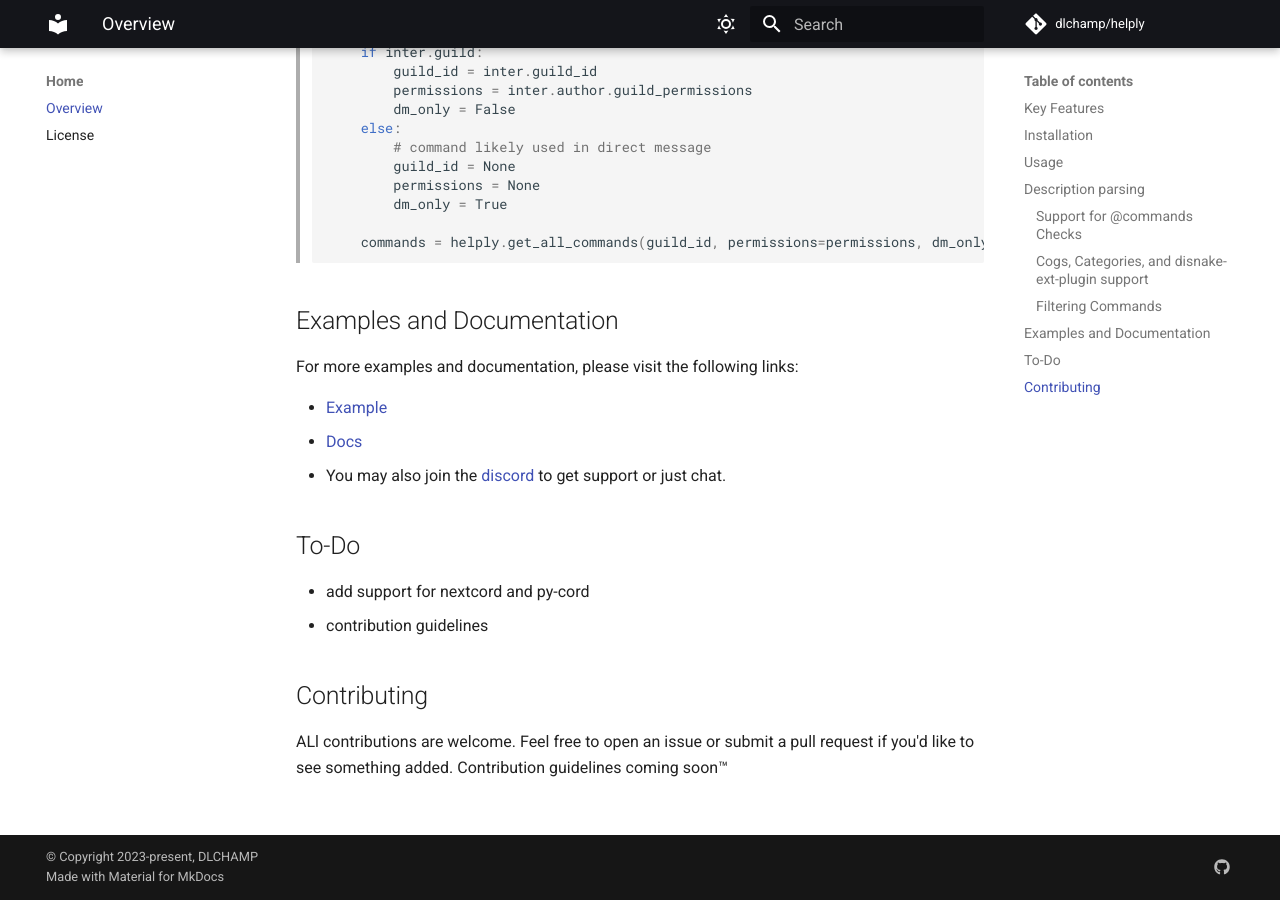
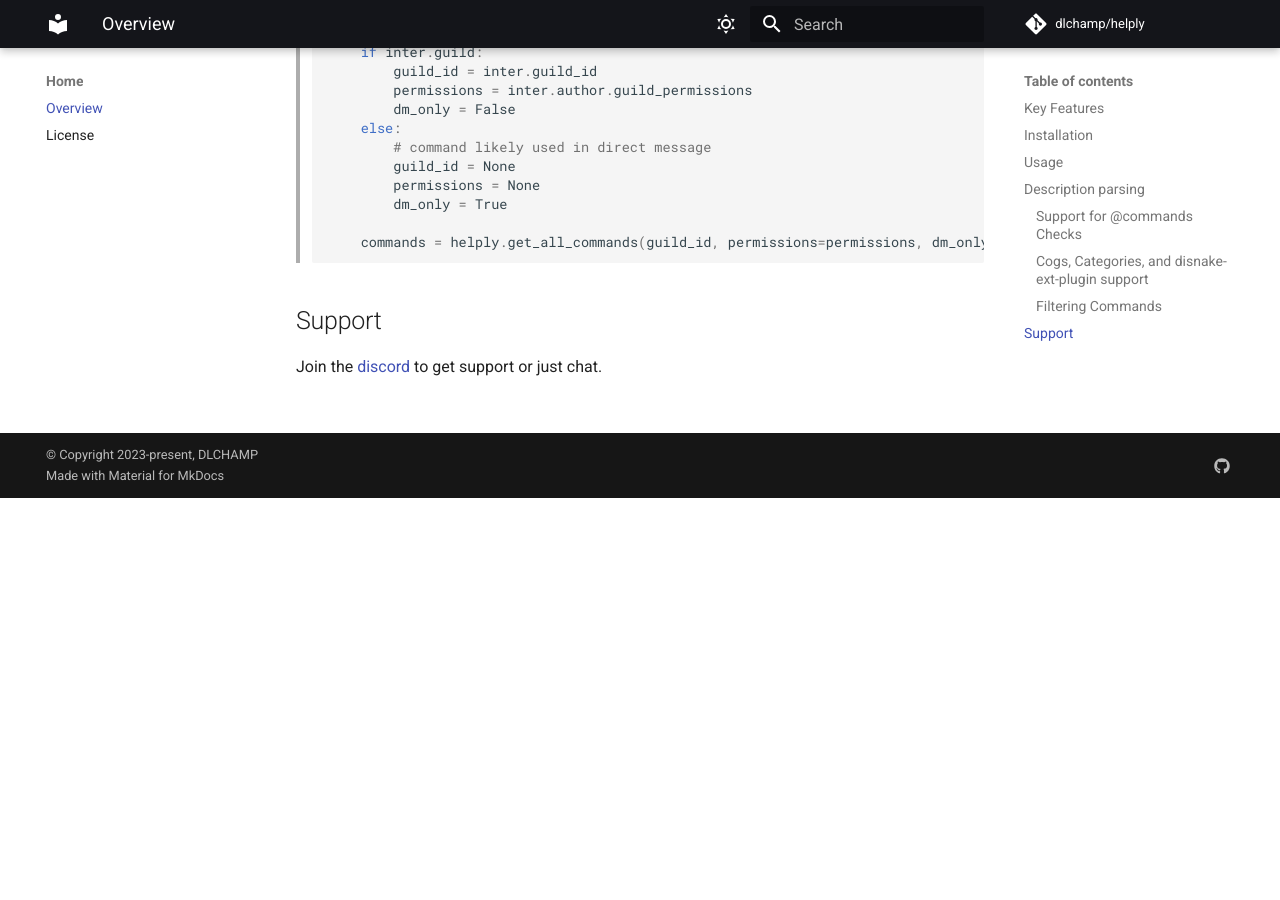
Before and after one commit to dlchamp/Helply, an MkDocs documentation site: the page built from docs/index.md, in a window 1280 px wide and 900 px high, scrolled down 3607 px. Built offline with MkDocs 1.6.1 and Material for MkDocs 9.7.7, drawn with Linux system fonts in a browser that asks for light colours; comment, search, counter and statistics services are not loaded; after the commit the page ends 4105 px from its top, so only the background shows below that.

Commit message:
docs: remove docs and example links from docs index

````diff
--- a/docs/index.md
+++ b/docs/index.md
@@ -133,22 +133,5 @@ async def help_command(inter: disnake.ApplicationCommandInteraction):
     commands = helply.get_all_commands(guild_id, permissions=permissions, dm_only=dm_only)
 ```
 
-## Examples and Documentation
-
-For more examples and documentation, please visit the following links:
-
-- [Example](https://dlchamp.github.io/Helply/examples/basic/)
-- [Docs](https://dlchamp.github.io/Helply/)
-- You may also join the [discord](https://discord.gg/nmwaDS35sC) to get support or just chat.
-
-
-
-## To-Do
-
-- add support for nextcord and py-cord
-- contribution guidelines
-
-
-## Contributing
-ALl contributions are welcome.  Feel free to open an issue or submit a pull request if you'd like to see something added.
-Contribution guidelines coming soon™
+## Support
+Join the [discord](https://discord.gg/nmwaDS35sC) to get support or just chat.
````
